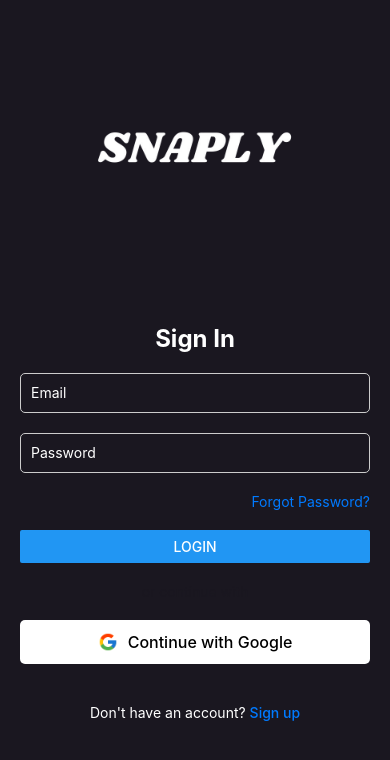
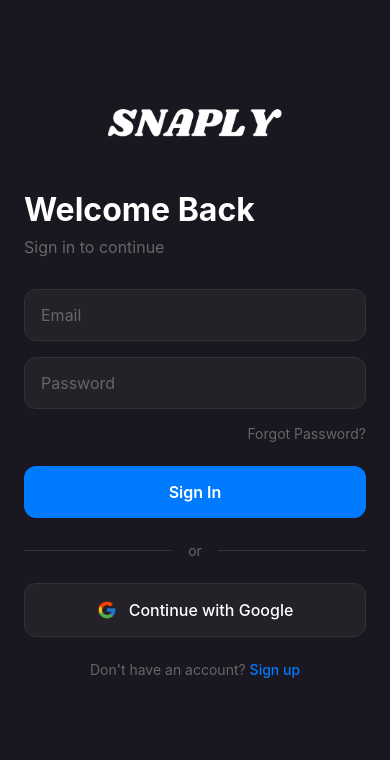
Before and after one commit to FaisalIrfan258/Snapli, a React Native app: screen /Login in a window 390 px wide. Shown: the top 760 px of the page. Built offline with nearby package versions, Linux system fonts and the light colour scheme.

Commit message:
chnaged the ui of Auth screens

```diff
--- a/src/screens/AuthScreens/ForgotPassword.jsx
+++ b/src/screens/AuthScreens/ForgotPassword.jsx
@@ -16,30 +16,35 @@
 
   return (
     <View style={styles.mainContainer}>
-
       <View style={styles.container}>
+        <View style={styles.contentContainer}>
           <Text style={styles.title}>Reset Password</Text>
           <Text style={styles.description}>
             Enter your email address and we'll send you a link to reset your password
           </Text>
 
+          <View style={styles.inputContainer}>
             <TextInput
               style={styles.input}
               placeholder="Email"
-          placeholderTextColor="white"
+              placeholderTextColor="#666"
               value={email}
               onChangeText={setEmail}
               keyboardType="email-address"
             />
+          </View>
 
-        <Button title="Send Reset Link" onPress={handleResetPassword} />
+          <TouchableOpacity style={styles.resetButton} onPress={handleResetPassword}>
+            <Text style={styles.resetButtonText}>Send Reset Link</Text>
+          </TouchableOpacity>
 
           <TouchableOpacity
             style={styles.backToLogin}
             onPress={() => navigation.navigate('Login')}
           >
-          <Text style={styles.backToLoginText}>← Back to Login</Text>
+            <Text style={styles.backToLoginText}>Back to Login</Text>
           </TouchableOpacity>
+        </View>
       </View>
     </View>
   );
@@ -50,50 +55,64 @@
     flex: 1,
     backgroundColor: '#1A1720',
   },
-  logoContainer: {
-    alignItems: 'center',
-    paddingTop: 100,
-  },
-  logo: {
-    width: 200,
-    height: 100,
-  },
   container: {
     flex: 1,
+    paddingHorizontal: 24,
     justifyContent: 'center',
+  },
+  contentContainer: {
+    alignItems: 'center',
+    width: '100%',
+  },
+  title: {
+    fontSize: 32,
+    fontWeight: '700',
+    color: '#FFFFFF',
+    marginBottom: 8,
+    textAlign: 'center',
+  },
+  description: {
+    fontSize: 16,
+    color: '#666',
+    textAlign: 'center',
+    marginBottom: 32,
     paddingHorizontal: 20,
   },
-  title: {
-    fontSize: 24,
-    fontWeight: 'bold',
-    marginBottom: 10,
-    textAlign: 'center',
-    color: '#FFFFFF',
-  },
-  description: {
-    fontSize: 14,
-    color: '#1A1720',
-    textAlign: 'center',
-    marginBottom: 30,
-    paddingHorizontal: 20,
+  inputContainer: {
+    width: '100%',
+    marginBottom: 24,
   },
   input: {
-    height: 40,
-    borderColor: '#ccc',
+    height: 52,
+    borderColor: '#333',
     borderWidth: 1,
-    marginBottom: 20,
-    paddingHorizontal: 10,
-    borderRadius: 5,
-    backgroundColor: '#1A1720',
+    paddingHorizontal: 16,
+    borderRadius: 12,
+    backgroundColor: '#242129',
     color: '#FFFFFF',
+    fontSize: 16,
+    width: '100%',
+  },
+  resetButton: {
+    backgroundColor: '#007AFF',
+    padding: 16,
+    borderRadius: 12,
+    alignItems: 'center',
+    width: '100%',
+  },
+  resetButtonText: {
+    color: '#FFFFFF',
+    fontSize: 16,
+    fontWeight: '600',
   },
   backToLogin: {
-    marginTop: 20,
+    marginTop: 24,
     alignItems: 'center',
   },
   backToLoginText: {
     color: '#007AFF',
     fontSize: 16,
+    fontWeight: '500',
   },
 });
 
--- a/src/screens/AuthScreens/LoginScreen.jsx
+++ b/src/screens/AuthScreens/LoginScreen.jsx
@@ -25,11 +25,14 @@
         />
       </View>
       <View style={styles.container}>
-        <Text style={styles.title}>Sign In</Text>
+        <Text style={styles.title}>Welcome Back</Text>
+        <Text style={styles.subtitle}>Sign in to continue</Text>
+
+        <View style={styles.inputContainer}>
           <TextInput
             style={styles.input}
             placeholder="Email"
-          placeholderTextColor="white"
+            placeholderTextColor="#666"
             value={email}
             onChangeText={setEmail}
             keyboardType="email-address"
@@ -37,22 +40,27 @@
           <TextInput
             style={styles.input}
             placeholder="Password"
-          placeholderTextColor="white"
+            placeholderTextColor="#666"
             value={password}
             onChangeText={setPassword}
             secureTextEntry
           />
+        </View>
+
         <TouchableOpacity
           style={styles.forgotPasswordContainer}
           onPress={() => navigation.navigate('ForgotPassword')}
         >
           <Text style={styles.forgotPasswordText}>Forgot Password?</Text>
         </TouchableOpacity>
-        <Button title="Login" onPress={handleLogin} />
+
+        <TouchableOpacity style={styles.loginButton} onPress={handleLogin}>
+          <Text style={styles.loginButtonText}>Sign In</Text>
+        </TouchableOpacity>
 
         <View style={styles.dividerContainer}>
           <View style={styles.divider} />
-          <Text style={styles.orText}>or continue with</Text>
+          <Text style={styles.orText}>or</Text>
           <View style={styles.divider} />
         </View>
 
@@ -82,83 +90,103 @@
   },
   logoContainer: {
     alignItems: 'center',
-    paddingTop: 100,
+    paddingTop: 80,
+    marginBottom: 20,
   },
   logo: {
-    width: 200,
-    height: 100,
+    width: 180,
+    height: 90,
   },
   container: {
     flex: 1,
-    justifyContent: 'center',
-    paddingHorizontal: 20,
+    paddingHorizontal: 24,
   },
   title: {
-    fontSize: 24,
-    fontWeight: 'bold',
-    marginBottom: 20,
-    textAlign: 'center',
+    fontSize: 32,
+    fontWeight: '700',
     color: '#FFFFFF',
+    marginBottom: 8,
+  },
+  subtitle: {
+    fontSize: 16,
+    color: '#666',
+    marginBottom: 32,
+  },
+  inputContainer: {
+    gap: 16,
+    marginBottom: 16,
   },
   input: {
-    height: 40,
-    borderColor: '#ccc',
+    height: 52,
+    borderColor: '#333',
     borderWidth: 1,
-    marginBottom: 20,
-    paddingHorizontal: 10,
-    borderRadius: 5,
-    backgroundColor: '#1A1720',
+    paddingHorizontal: 16,
+    borderRadius: 12,
+    backgroundColor: '#242129',
     color: '#FFFFFF',
+    fontSize: 16,
   },
   forgotPasswordContainer: {
     alignItems: 'flex-end',
-    marginBottom: 20,
+    marginBottom: 24,
   },
   forgotPasswordText: {
-    color: '#007AFF',
+    color: '#666',
     fontSize: 14,
+  },
+  loginButton: {
+    backgroundColor: '#007AFF',
+    padding: 16,
+    borderRadius: 12,
+    alignItems: 'center',
+  },
+  loginButtonText: {
+    color: '#FFFFFF',
+    fontSize: 16,
+    fontWeight: '600',
   },
   dividerContainer: {
     flexDirection: 'row',
     alignItems: 'center',
-    marginVertical: 20,
+    marginVertical: 24,
   },
   divider: {
     flex: 1,
     height: 1,
-    backgroundColor: '#1A1720',
+    backgroundColor: '#333',
   },
   orText: {
-    color: '#1A1720',
-    paddingHorizontal: 10,
+    color: '#666',
+    paddingHorizontal: 16,
     fontSize: 14,
   },
   googleButton: {
     flexDirection: 'row',
     alignItems: 'center',
     justifyContent: 'center',
-    backgroundColor: '#FFFFFF',
-    padding: 12,
-    borderRadius: 5,
-    marginBottom: 20,
+    backgroundColor: '#242129',
+    padding: 16,
+    borderRadius: 12,
+    borderWidth: 1,
+    borderColor: '#333',
   },
   googleIcon: {
     width: 20,
     height: 20,
-    marginRight: 10,
+    marginRight: 12,
   },
   googleButtonText: {
-    color: '#000000',
+    color: '#FFFFFF',
     fontSize: 16,
     fontWeight: '500',
   },
   signupContainer: {
     flexDirection: 'row',
     justifyContent: 'center',
-    marginTop: 20,
+    marginTop: 24,
   },
   signupText: {
-    color: '#FFFFFF',
+    color: '#666',
     fontSize: 14,
   },
   signupLink: {
--- a/src/screens/AuthScreens/SignUpScreen.jsx
+++ b/src/screens/AuthScreens/SignUpScreen.jsx
@@ -1,5 +1,5 @@
 import React, { useState } from 'react';
-import { View, Text, TextInput, Button, StyleSheet, Image, TouchableOpacity } from 'react-native';
+import { View, Text, TextInput, Button, StyleSheet, Image, TouchableOpacity, ScrollView } from 'react-native';
 import { useNavigation } from '@react-navigation/native';
 
 const SignupScreen = () => {
@@ -18,6 +18,7 @@
 
   return (
     <View style={styles.mainContainer}>
+      <ScrollView showsVerticalScrollIndicator={false}>
         <View style={styles.logoContainer}>
           <Image
             source={require('../../assets/Snaply.png')}
@@ -27,10 +28,13 @@
         </View>
         <View style={styles.container}>
           <Text style={styles.title}>Create Account</Text>
+          <Text style={styles.subtitle}>Sign up to get started</Text>
+
+          <View style={styles.inputContainer}>
             <TextInput
               style={styles.input}
               placeholder="Email"
-          placeholderTextColor="white"
+              placeholderTextColor="#666"
               value={email}
               onChangeText={setEmail}
               keyboardType="email-address"
@@ -38,7 +42,7 @@
             <TextInput
               style={styles.input}
               placeholder="Password"
-          placeholderTextColor="white"
+              placeholderTextColor="#666"
               value={password}
               onChangeText={setPassword}
               secureTextEntry
@@ -46,16 +50,20 @@
             <TextInput
               style={styles.input}
               placeholder="Confirm Password"
-          placeholderTextColor="white"
+              placeholderTextColor="#666"
               value={confirmPassword}
               onChangeText={setConfirmPassword}
               secureTextEntry
             />
-        <Button title="Sign Up" onPress={handleSignup} />
+          </View>
+
+          <TouchableOpacity style={styles.signupButton} onPress={handleSignup}>
+            <Text style={styles.signupButtonText}>Create Account</Text>
+          </TouchableOpacity>
 
           <View style={styles.dividerContainer}>
             <View style={styles.divider} />
-          <Text style={styles.orText}>or continue with</Text>
+            <Text style={styles.orText}>or</Text>
             <View style={styles.divider} />
           </View>
 
@@ -74,6 +82,7 @@
             </TouchableOpacity>
           </View>
         </View>
+      </ScrollView>
     </View>
   );
 };
@@ -85,75 +94,95 @@
   },
   logoContainer: {
     alignItems: 'center',
-    paddingTop: 100,
+    paddingTop: 80,
+    marginBottom: 20,
   },
   logo: {
-    width: 200,
-    height: 100,
+    width: 180,
+    height: 90,
   },
   container: {
     flex: 1,
-    justifyContent: 'center',
-    paddingHorizontal: 20,
+    paddingHorizontal: 24,
   },
   title: {
-    fontSize: 24,
-    fontWeight: 'bold',
-    marginBottom: 20,
-    textAlign: 'center',
+    fontSize: 32,
+    fontWeight: '700',
     color: '#FFFFFF',
+    marginBottom: 8,
+  },
+  subtitle: {
+    fontSize: 16,
+    color: '#666',
+    marginBottom: 32,
+  },
+  inputContainer: {
+    gap: 16,
+    marginBottom: 24,
   },
   input: {
-    height: 40,
-    borderColor: '#ccc',
+    height: 52,
+    borderColor: '#333',
     borderWidth: 1,
-    marginBottom: 20,
-    paddingHorizontal: 10,
-    borderRadius: 5,
-    backgroundColor: '#1A1720',
+    paddingHorizontal: 16,
+    borderRadius: 12,
+    backgroundColor: '#242129',
     color: '#FFFFFF',
+    fontSize: 16,
+  },
+  signupButton: {
+    backgroundColor: '#007AFF',
+    padding: 16,
+    borderRadius: 12,
+    alignItems: 'center',
+  },
+  signupButtonText: {
+    color: '#FFFFFF',
+    fontSize: 16,
+    fontWeight: '600',
   },
   dividerContainer: {
     flexDirection: 'row',
     alignItems: 'center',
-    marginVertical: 20,
+    marginVertical: 24,
   },
   divider: {
     flex: 1,
     height: 1,
-    backgroundColor: '#1A1720',
+    backgroundColor: '#333',
   },
   orText: {
-    color: '#1A1720',
-    paddingHorizontal: 10,
+    color: '#666',
+    paddingHorizontal: 16,
     fontSize: 14,
   },
   googleButton: {
     flexDirection: 'row',
     alignItems: 'center',
     justifyContent: 'center',
-    backgroundColor: '#FFFFFF',
-    padding: 12,
-    borderRadius: 5,
-    marginBottom: 20,
+    backgroundColor: '#242129',
+    padding: 16,
+    borderRadius: 12,
+    borderWidth: 1,
+    borderColor: '#333',
   },
   googleIcon: {
     width: 20,
     height: 20,
-    marginRight: 10,
+    marginRight: 12,
   },
   googleButtonText: {
-    color: '#000000',
+    color: '#FFFFFF',
     fontSize: 16,
     fontWeight: '500',
   },
   loginContainer: {
     flexDirection: 'row',
     justifyContent: 'center',
-    marginTop: 20,
+    marginTop: 24,
   },
   loginText: {
-    color: '#FFFFFF',
+    color: '#666',
     fontSize: 14,
   },
   loginLink: {
```
Lines whose indentation alone changed are shown as unchanged.
